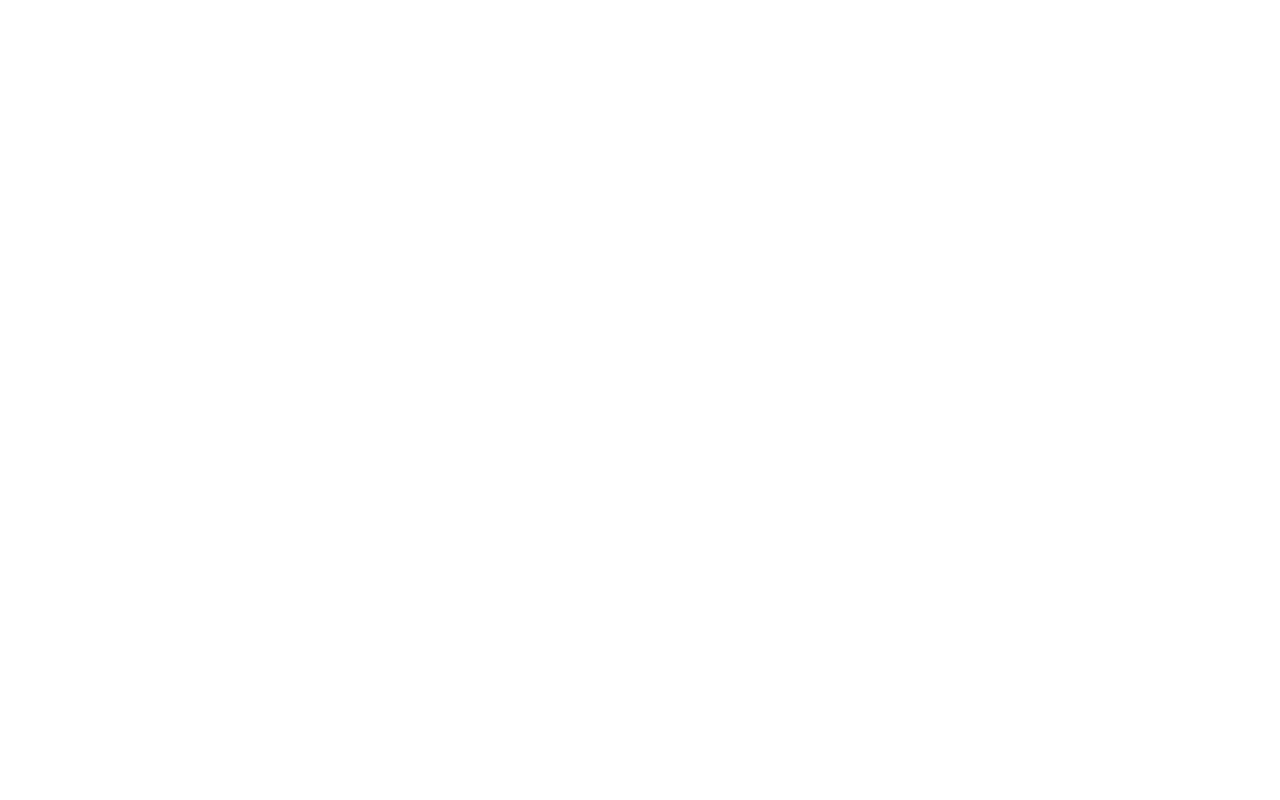
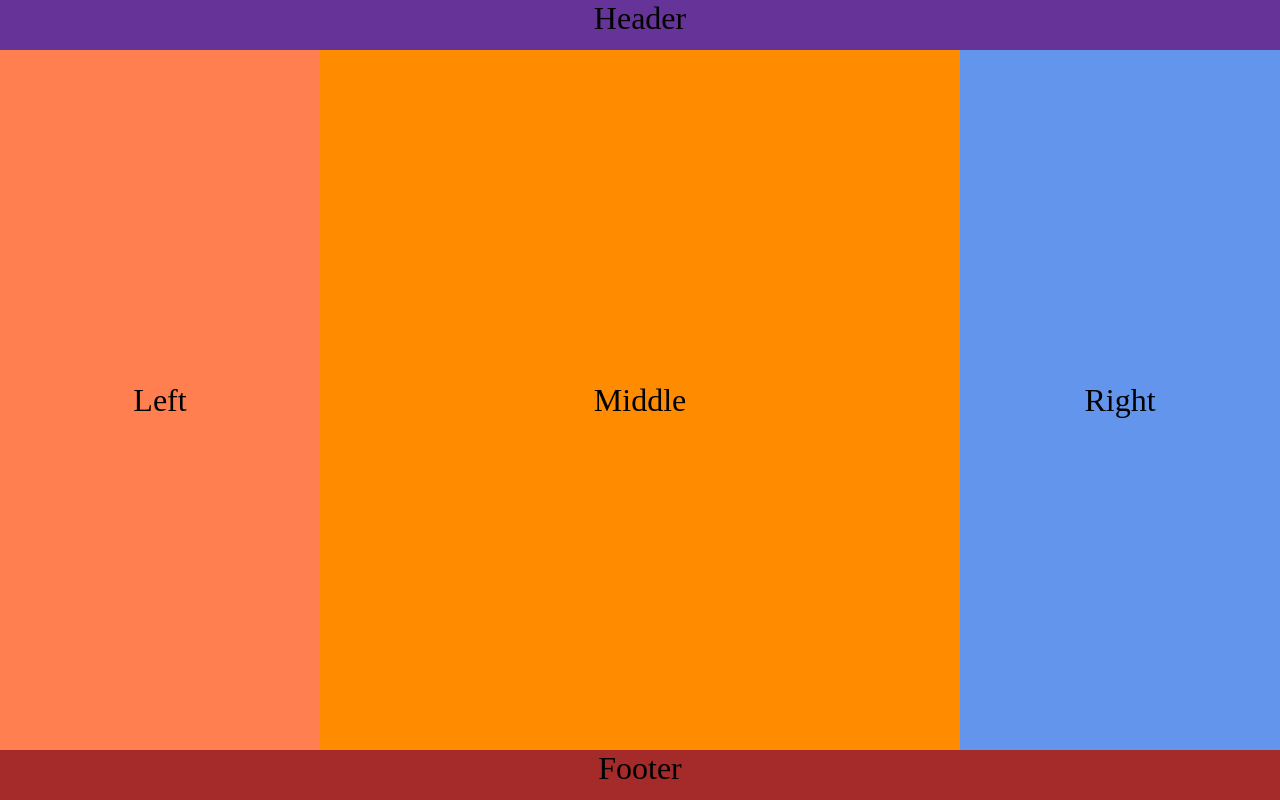
Before and after one commit to BrkCoder/flx-layout, a website built with Parcel: page demo/index.html in a window 1280 px wide. Built offline with nearby package versions, Linux system fonts and the light colour scheme.

Commit message:
add grail layout demo :sparkles:

```diff
--- a/demo/index.html
+++ b/demo/index.html
@@ -5,9 +5,25 @@
     <title>Flx Demo</title>
     <link rel="stylesheet" href="style.scss">
 </head>
-<body>
-<div class="flx">
-
+<body class="flx flx-column">
+<div class="flx flx-column flx-grow-1 flx-shrink-1 flx-basis-100">
+    <header class="flx flx-justify-center header">
+        <span class="title">Header</span>
+    </header>
+    <main class="flx main flx-justify-evenly flx-grow-1 flx-shrink-1">
+        <div class="flx flx-row flx-grow-1 flx-shrink-1 flx-basis-25 flx-justify-center flx-align-items-center left">
+            <span class="title">Left</span>
+        </div>
+        <div class="flx  flx-row flx-grow-3 flx-shrink-3 flx-basis-50 flx-justify-center flx-align-items-center middle">
+            <span class="title">Middle</span>
+        </div>
+        <div class="flx  flx-row flx-grow-1 flx-shrink-1 flx-basis-25 flx-justify-center flx-align-items-center right">
+            <span class="title">Right</span>
+        </div>
+    </main>
+    <footer class="flx flx-justify-center footer">
+        <span class="title">Footer</span>
+    </footer>
 </div>
 </body>
 </html>
--- a/demo/style.scss
+++ b/demo/style.scss
@@ -1 +1,37 @@
 @import "src/flx";
+
+*,*::before, *::after{
+  padding: 0;
+  margin: 0;
+}
+
+body{
+  height: 100vh;
+  width: 100vw;
+}
+
+.header{
+  height: 50px;
+  background-color: rebeccapurple;
+}
+
+.left{
+  background-color: coral;
+}
+
+.right{
+  background-color: cornflowerblue;
+}
+
+.middle{
+  background-color: darkorange;
+}
+
+.footer{
+  height: 50px;
+  background-color: brown;
+}
+
+.title{
+  font-size: 2rem;
+}
```
